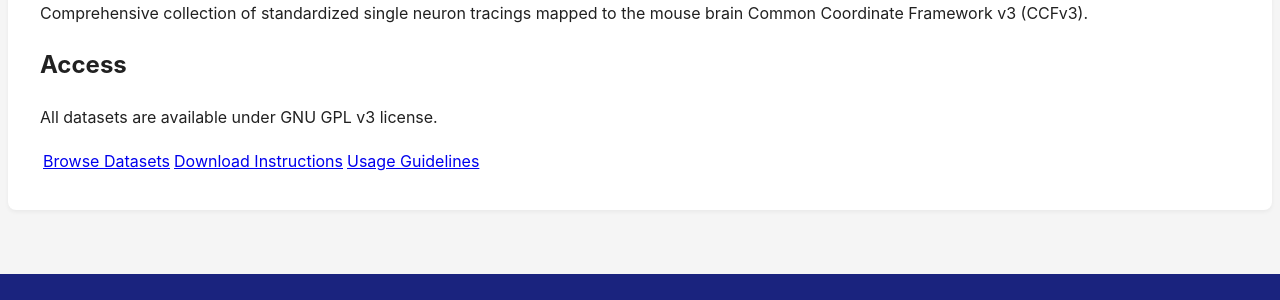
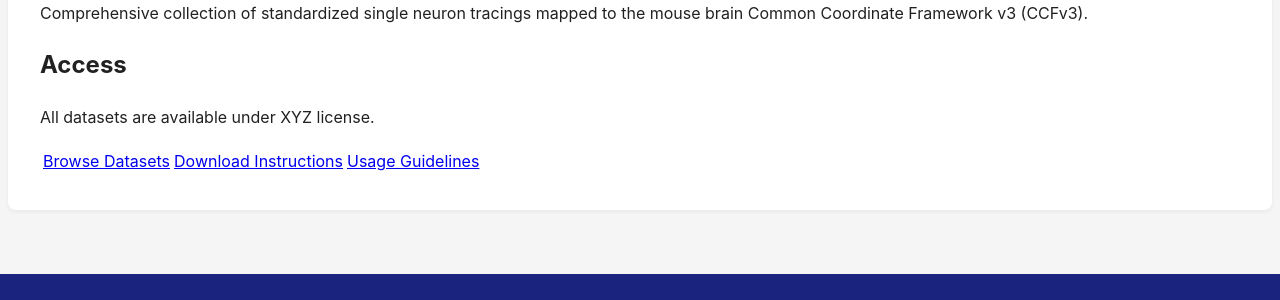
Before and after one commit to someshsb1/BICCN-Anatomy-Paper-Package, a Jekyll site: the page built from pages/data.md, in a window 1280 px wide and 900 px high, scrolled down 1623 px. Shown: the part 505-805 px from the top of the window. Built offline with Jekyll 4.4.1, drawn with Linux system fonts in a browser that asks for light colours; comment, search, counter and statistics services are not loaded.

Commit message:
Update data.md
Signed-off-by: Linus Manubens-Gil <linus.ma.gi@gmail.com>

```diff
--- a/pages/data.md
+++ b/pages/data.md
@@ -36,6 +36,6 @@ Datasets and associated metadata hosted at BIL. Please, be patient, the table ta
 Comprehensive collection of standardized single neuron tracings mapped to the mouse brain Common Coordinate Framework v3 (CCFv3).
 
 ## Access
-All datasets are available under GNU GPL v3 license.
+All datasets are available under XYZ license.
 
 [Browse Datasets](#) | [Download Instructions](#) | [Usage Guidelines](#)
```
